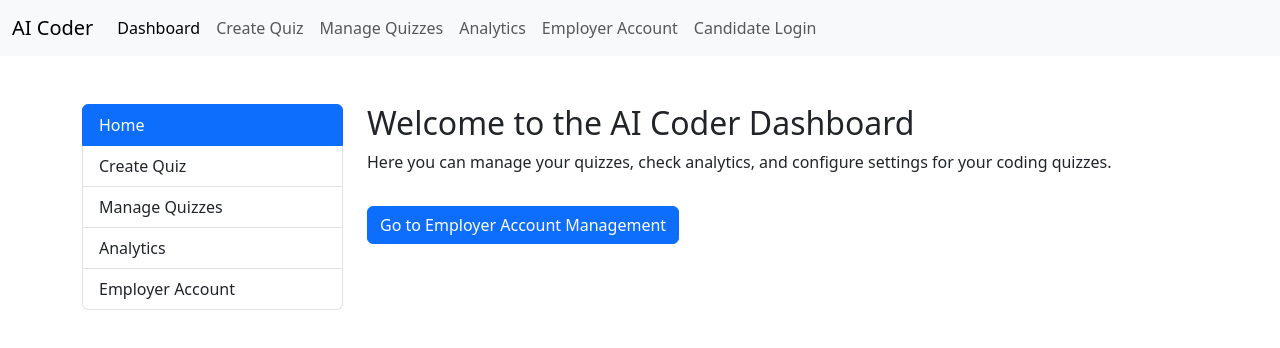
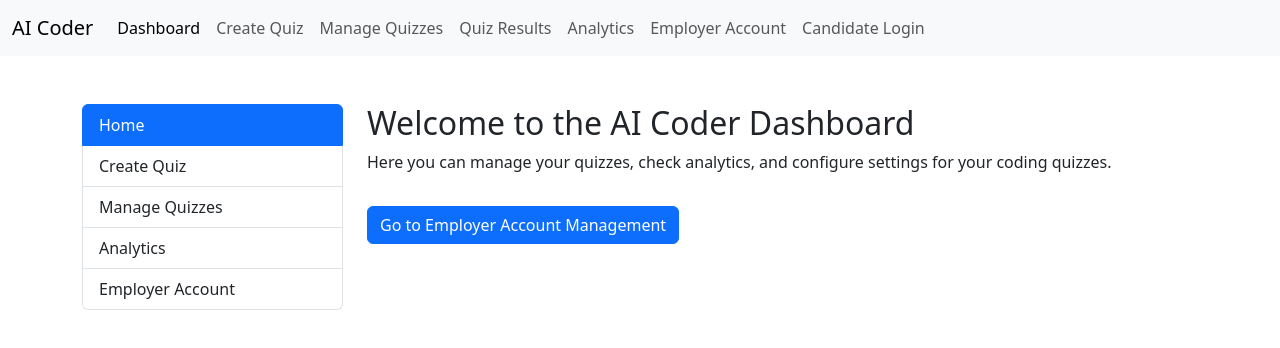
Before and after one commit to zrob1122/AI_Coder, a website: page public/index.html in a window 1280 px wide. Drawn offline with nearby package versions, Linux system fonts and the light colour scheme.

Commit message:
Update index.html
Added a quiz results page to the website, added it to nav tab

```diff
--- a/public/index.html
+++ b/public/index.html
@@ -25,6 +25,9 @@
                     </li>
                     <li class="nav-item">
                         <a class="nav-link" href="manage_quizzes_page.html">Manage Quizzes</a>
+                    </li>
+                    <li class="nav-item">
+                        <a class="nav-link" href="quiz_results_page.html">Quiz Results</a>
                     </li>
                     <li class="nav-item">
                         <a class="nav-link" href="analytics_page.html">Analytics</a>
```
